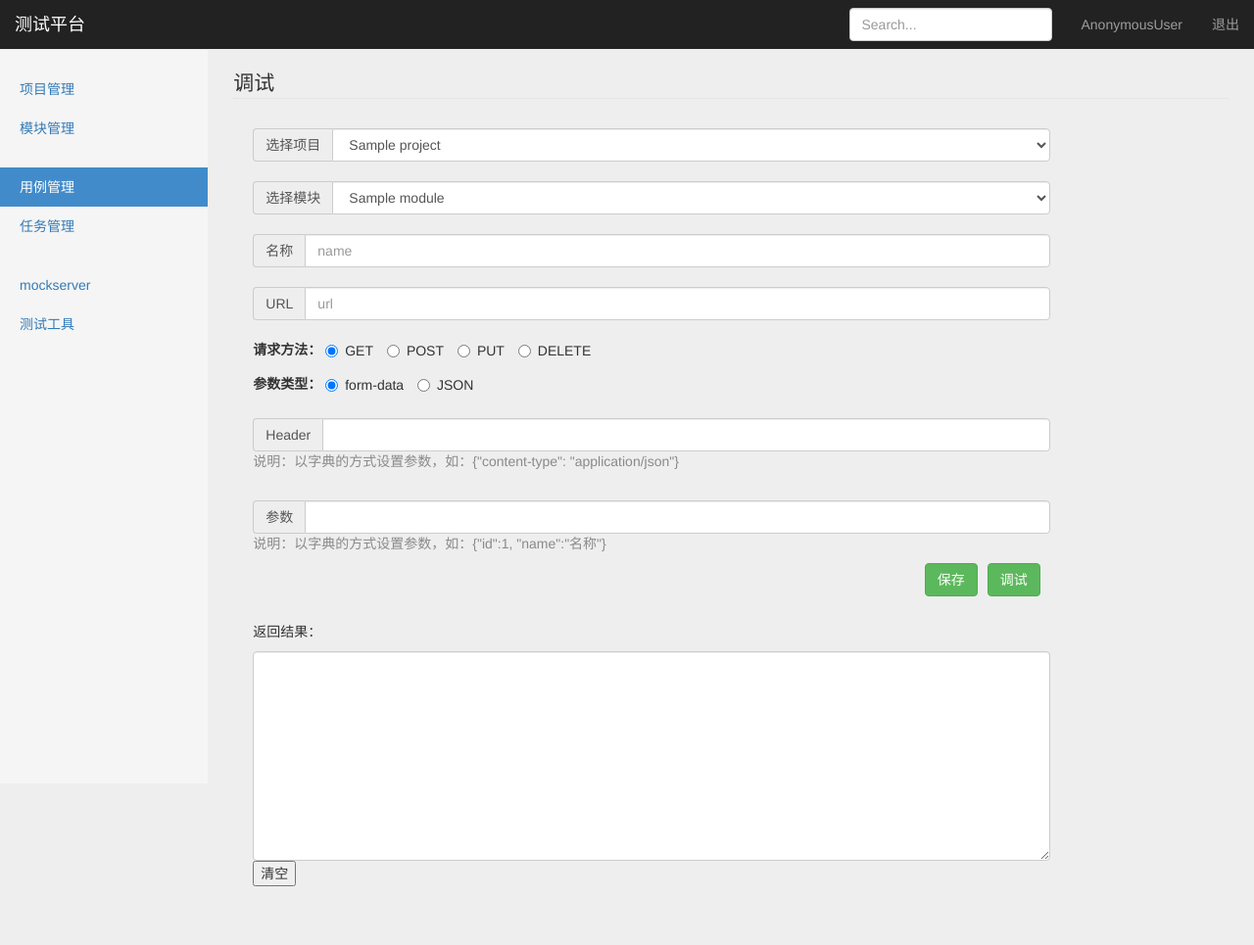
After one commit to cydib/test_git, a Django app: page /interface/edit_case/1/ in a window 1280 px wide. The commit adds this page. Shown: the whole page at 98% size. Run offline with Django 3.2, Linux system fonts and the light colour scheme; tables that the repository leaves empty hold one stand-in row (values such as "Sample post"); data that the repository does not hold is empty; some libraries are stand-ins or nearby versions.

Commit message:
创建修改页面

```diff
--- a/test_platform/interface_app/urls.py
+++ b/test_platform/interface_app/urls.py
@@ -3,8 +3,9 @@ from interface_app import views
 
 urlpatterns = [
     path('case_manage/', views.case_manage),
-    path('debug/', views.debug),
-    path('api_debug/', views.api_debug),
+    path('add_case/', views.add_case),
+    path('debug_case/', views.debug_case),
+    path('edit_case/<int:cid>/', views.edit_case),
     path('get_porject_list/', views.get_porject_list),
     path('save_case/', views.save_case),
     path('search_case_name/', views.search_case_name)
--- a/test_platform/interface_app/views.py
+++ b/test_platform/interface_app/views.py
@@ -31,7 +31,7 @@ def get_porject_list(request):
 
 def case_manage(request):
     testcases = TestCase.objects.all()
-    paginator = Paginator(testcases, 5)
+    paginator = Paginator(testcases, 10)
     page = request.GET.get('page')
 
     try:
@@ -50,14 +50,14 @@ def case_manage(request):
         return HttpResponse("404")
 
 
-def debug(request):
+def add_case(request):
     if request.method == "GET":
-        return render(request, "api_debug.html", {"type": "debug"})
+        return render(request, "add_case.html", {"type": "add_case"})
     else:
         return HttpResponse("404")
 
 
-def api_debug(request):
+def debug_case(request):
     if request.method == "POST":
         url = request.POST.get("req_url")
         method = request.POST.get("req_method")
@@ -111,13 +111,12 @@ def save_case(request):
         return HttpResponse("404")
 
 
-
 def search_case_name(request):
     if request.method == "GET":
         case_name = request.GET.get("case_name", "")
         case = TestCase.objects.filter(name__contains=case_name)
 
-        paginator = Paginator(case, 5)
+        paginator = Paginator(case, 10)
         page = request.GET.get('page')
 
         try:
@@ -125,11 +124,19 @@ def search_case_name(request):
         except PageNotAnInteger:
             contacts = paginator.page(1)
         except EmptyPage:
-            contacts=paginator.page(paginator.num_pages)
-        return render(request, "case_manage.html",{
+            contacts = paginator.page(paginator.num_pages)
+        return render(request, "case_manage.html", {
             "type": "list",
             "testcases": contacts,
             "case_name": case_name,
         })
     else:
         return HttpResponse("404")
+
+
+def edit_case(request, cid):
+    if request.method == "GET":
+        print("cid: ", cid)
+    return render(request, "edit_case.html", {
+        "type": "edit_case",
+    })
--- a/test_platform/templates/api_debug.html
+++ b/test_platform/templates/add_case.html
@@ -1,5 +1,5 @@
 {% extends "case_manage.html" %}
-{% block api_debug %}
+{% block add_case %}
 
 <fieldset>
     <div id="legend" class="">
@@ -118,7 +118,7 @@
                 $("#warnurl").hide();
             }
 
-            $.post("/interface/api_debug/", {
+            $.post("/interface/debug_case/", {
                 "req_url": url,
                 "req_method": method,
                 "req_parameter": parameter
--- a/test_platform/templates/case_manage.html
+++ b/test_platform/templates/case_manage.html
@@ -34,7 +34,7 @@
                 </ul>
                 <ul class="nav nav-sidebar">
                     <li class="active"><a href="/interface/case_manage/">用例管理</a></li>
-                    <li><a href="/interface/task_manage/">任务管理</a></li>
+                    <li><a href="#">任务管理</a></li>
                 </ul>
                 <ul class="nav nav-sidebar">
                     <li><a href="">mockserver</a></li>
@@ -46,7 +46,7 @@
                 <div class="col-sm-9 col-sm-offset-3 col-md-10 col-md-offset-2 main">
                     <h3 class="sub-header">用例列表
                         <button type="button" class="btn btn-success" style="float: right;"
-                                onclick="window.location.href='/interface/debug/'">运行
+                                onclick="window.location.href='/interface/add_case/'">创建
                         </button>
                     </h3>
                     <div class="table-responsive">
@@ -75,10 +75,8 @@
                                     <td>{{ case.par_type }}</td>
                                     <td>{{ case.req_parameter }}</td>
                                     <td>{{ case.create_time | date:"Y-m-d H:i:s" }}</td>
-                                    <td>
-                                        <a href="/manage/edit_project/{{ project.id }}/">编辑</a>
-                                        <a href="/manage/delete_project/{{ project.id }}/">删除</a>
-                                    </td>
+                                    <td><a href="/interface/edit_case/{{case.id}}/" class="glyphicon glyphicon-pencil" aria-hidden="true"></a></td>
+                                    <td><a href="/interface/del_case/{{case.id}}/" onclick="return confirm('确定要删除该用例吗？')"class="glyphicon glyphicon-remove" aria-hidden="true"></a></td>
                                 </tr>
                             {% endfor %}
                             </tbody>
@@ -110,12 +108,24 @@
                 </div>
             {% endif %}
 
-            <!-- 调试页面 -->
-            {% if type == 'debug' %}
+            <!-- 创建用例页面 -->
+            {% if type == 'add_case' %}
                 <div class="col-sm-9 col-sm-offset-3 col-md-10 col-md-offset-2 main">
                     <div class="row">
-                        {% block api_debug %}
+                        {% block add_case %}
+                            <!--add_case.html-->
+                        {% endblock %}
+                    </div>
 
+                </div>
+            {% endif %}
+
+         <!-- 编辑调试用例页面 -->
+            {% if type == 'edit_case' %}
+                <div class="col-sm-9 col-sm-offset-3 col-md-10 col-md-offset-2 main">
+                    <div class="row">
+                        {% block edit_case %}
+                            <!--edit_case.html-->
                         {% endblock %}
                     </div>
 
--- /dev/null
+++ b/test_platform/templates/edit_case.html
@@ -0,0 +1,156 @@
+{% extends "case_manage.html" %}
+{% block edit_case %}
+
+<fieldset>
+    <div id="legend" class="">
+        <legend class="">调试</legend>
+    </div>
+
+    <div style="width:80%; margin-left: 20px;">
+        <form action="/debug/" method="get" class="bs-example bs-example-form" role="form" style="margin-top: 30px">
+             <div class="input-group">
+                    <span class="input-group-addon">选择项目</span>
+                    <select class="form-control" id="project_name">
+                    </select>
+             </div>
+            <br>
+            <div class="input-group">
+                    <span class="input-group-addon">选择模块</span>
+                    <select class="form-control" id="module_name">
+                    </select>
+             </div>
+            <br>
+            <div class="input-group">
+                <span class="input-group-addon">名称</span>
+                <input id="req_name" type="text" class="form-control" placeholder="name">
+            </div>
+            <br>
+
+            <div class="input-group">
+                <span class="input-group-addon">URL</span>
+                <input id="req_url" type="text" class="form-control" placeholder="url">
+            </div>
+            <div id="warnurl" style="color: red"></div>
+            <br>
+            <div>
+                <label>请求方法：</label>
+                <label class="radio-inline">
+                    <input type="radio" name="req_method" id="get" value="get" checked> GET
+                </label>
+                <label class="radio-inline">
+                    <input type="radio" name="req_method" id="post" value="post"> POST
+                </label>
+                <label class="radio-inline">
+                    <input type="radio" name="req_method" id="pub" value="put"> PUT
+                </label>
+                <label class="radio-inline">
+                    <input type="radio" name="req_method" id="delete" value="delete"> DELETE
+                </label>
+            </div>
+
+            <div style="margin-top: 10px;">
+                <label>参数类型：</label>
+                <label class="radio-inline">
+                    <input type="radio" name="req_type" id="form" value="form" checked> form-data
+                </label>
+                <label class="radio-inline">
+                    <input type="radio" name="req_type" id="json" value="json"> JSON
+                </label>
+            </div>
+
+            <br>
+            <div class="input-group">
+                <span class="input-group-addon">Header</span>
+                <input id="req_header" type="text" class="form-control">
+            </div>
+            <p style="color:#8B8989">说明：以字典的方式设置参数，如：{"content-type": "application/json"}</p>
+            <br>
+            <div class="input-group">
+                <span class="input-group-addon">参数</span>
+                <input id="req_parameter" type="text" class="form-control">
+            </div>
+            <p style="color:#8B8989">说明：以字典的方式设置参数，如：{"id":1, "name":"名称"}</p>
+            <div style="width: 100%; height: 60px;">
+                <button type="button" class="btn btn-success" id="send" style="float: right;margin-right: 10px;">调试</button>
+                    <button type="button" class="btn btn-success" id="save" style="float: right;margin-right: 10px;">保存</button>
+            </div>
+
+        </form>
+
+    </div>
+
+    <div style="width:80%; margin-left: 20px;">
+        <p>返回结果：</p>
+        <textarea id="result" class="form-control" rows="10" name=textarea></textarea>
+        <button id="clear_result">清空</button>
+    </div>
+
+</fieldset>
+
+<script src="/static/js/jquery.min.js"></script>
+<script type="text/javascript">
+    ProjectInit('project_name', 'module_name');
+
+    // 清空结果区域
+    $("#clear_result").click(function () {
+        $("#result").val('');
+    });
+
+    //ajax获取结果
+    $(document).ready(function () {
+        $("#send").click(function () {
+            let url = $("#req_url").val();
+            let method = $('input[name="req_method"]:checked').val();
+            let parameter = $("#req_parameter").val();
+            let reg = /(http|ftp|https):\/\/[\w\-_]+(\.[\w\-_]+)+([\w\-\.,@?^=%&:/~\+#]*[\w\-\@?^=%&/~\+#])?/;
+            if (url === "") {
+                $("#warnurl").text("请求url不能为空");
+                $("#warnurl").show();
+                return false;
+            }
+            else if (!reg.test(url)) {
+                console.log(reg.test(url));
+                $("#warnurl").text("请求url不正确");
+                $("#warnurl").show();
+                return false;
+            }
+            else {
+                $("#warnurl").hide();
+            }
+
+            $.post("/interface/debug_case/", {
+                "req_url": url,
+                "req_method": method,
+                "req_parameter": parameter
+            }, function (resp) {
+                $("#result").val(resp);
+            });
+
+        });
+
+        // 保存接口用例
+        $("#save").click(function(){
+            let name = $("#req_name").val();
+            let url = $("#req_url").val();
+            let method = $('input[name="req_method"]:checked').val();
+            let parameter = $("#req_parameter").val();
+            let req_type = $('input[name="req_type"]:checked').val();
+            let header = $("#req_header").val();
+            let module_name = $('select[id="module_name"]').val();
+
+            $.post("/interface/save_case/", {
+                "name": name,
+                "req_url": url,
+                "req_method": method,
+                "req_parameter": parameter,
+                "req_type": req_type,
+                "header": header,
+                "module": module_name,
+            }, function (resp) {
+                $("#result").val(resp);
+                });
+        });
+    });
+</script>
+
+{% endblock %}
```
